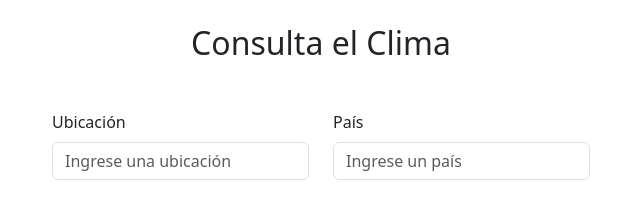
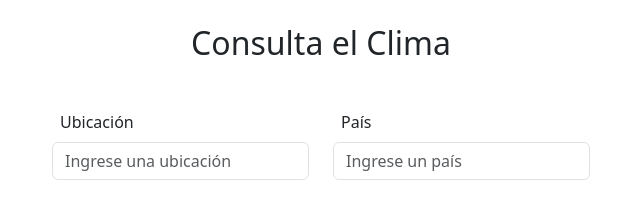
Before and after one commit to nachonazar/Ejercicio13-React, a React (Vite) app: page / in a window 1280 px wide. Shown: the top 200 px of the page, without its empty margins (319-959 px from the left). Built offline with nearby package versions, Linux system fonts and the light colour scheme; no server answers.

Commit message:
centre la card del clima y agregue margen

```diff
--- a/src/components/Clima.jsx
+++ b/src/components/Clima.jsx
@@ -3,7 +3,7 @@
 
 const Clima = ({ clima }) => {
   return (
-    <div>
+    <div className="mt-5 d-flex justify-content-center align-items-center">
       <Card className="text-center" style={{ width: "18rem" }}>
         <Card.Body>
           <Card.Title>
--- a/src/components/Formulario.jsx
+++ b/src/components/Formulario.jsx
@@ -21,7 +21,7 @@
       >
         <div className="d-flex gap-4 justify-content-center">
           <Form.Group className="mb-3" controlId="formUbicacion">
-            <Form.Label>Ubicación</Form.Label>
+            <Form.Label className="mx-2">Ubicación</Form.Label>
             <Form.Control
               type="text"
               placeholder="Ingrese una ubicación"
@@ -49,7 +49,7 @@
           </Form.Group>
 
           <Form.Group className="mb-3" controlId="formPais">
-            <Form.Label>País</Form.Label>
+            <Form.Label className="mx-2">País</Form.Label>
             <Form.Control
               type="text"
               placeholder="Ingrese un país"
```
